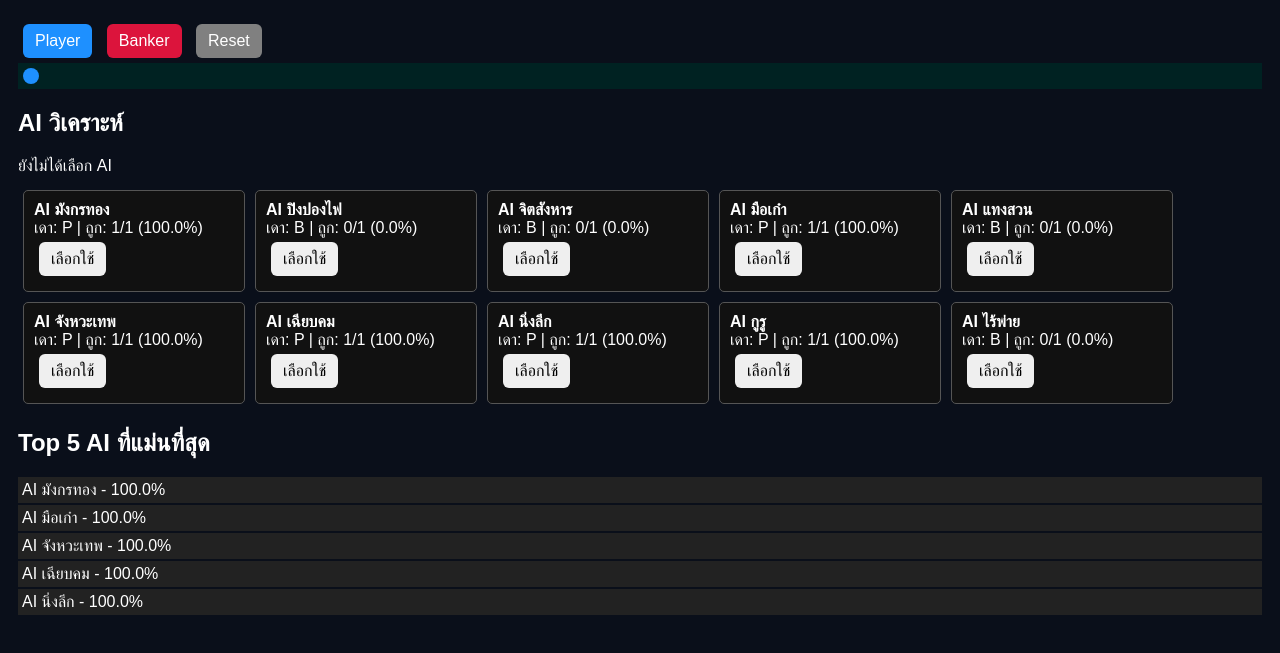
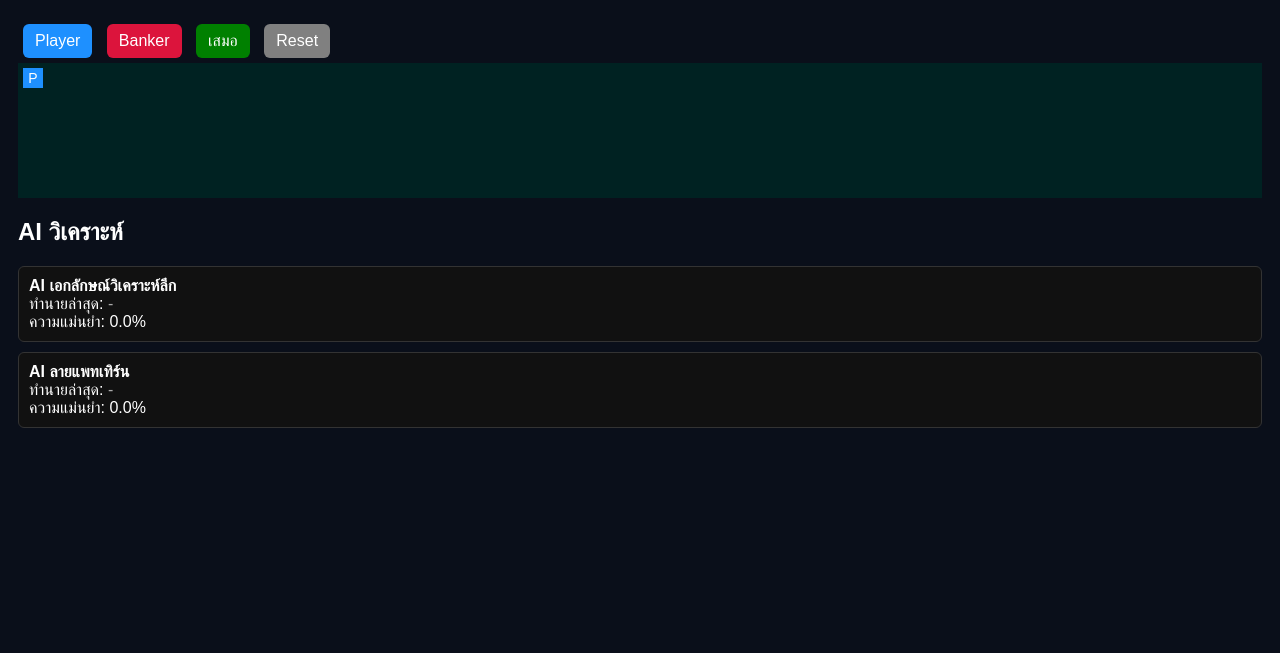
Before and after one commit to Aekkalak667/Ai-baccarat, a plain HTML site: page index.html in a window 1280 px wide. Both pictures are taken after a click on the button "Player". Shown: the part 79-732 px from the top of the page. Drawn offline with Linux system fonts and the light colour scheme.

Commit message:
Add files via upload

```diff
--- a/index.html
+++ b/index.html
@@ -10,41 +10,31 @@
     button { padding: 8px 12px; margin: 5px; border: none; border-radius: 6px; font-size: 16px; }
     .player { background: #1e90ff; color: white; }
     .banker { background: #dc143c; color: white; }
+    .tie { background: green; color: white; }
     .reset { background: gray; color: white; }
     #grid {
       display: grid;
-      grid-template-columns: repeat(40, 16px);
-      grid-auto-rows: 16px;
+      grid-template-rows: repeat(6, 20px);
+      grid-auto-flow: column;
+      grid-auto-columns: 20px;
       gap: 1px;
-      overflow-x: auto;
       background: #022;
       padding: 5px;
-      margin-bottom: 20px;
+      max-width: 100%;
+      overflow-x: auto;
     }
-    .circle {
-      width: 16px;
-      height: 16px;
-      border-radius: 50%;
+    .cell {
+      width: 20px;
+      height: 20px;
+      text-align: center;
+      line-height: 20px;
+      font-size: 14px;
     }
     .P { background: #1e90ff; }
     .B { background: #dc143c; }
-    .ai-box {
-      border: 1px solid #555;
-      padding: 10px;
-      margin: 5px;
-      background: #111;
-      border-radius: 5px;
-      width: 200px;
-    }
-    .ai-container {
-      display: flex;
-      flex-wrap: wrap;
-    }
-    .top5-item {
-      padding: 4px;
-      margin: 2px 0;
-      background: #222;
-    }
+    .T { background: green; }
+    .ai-section { margin-top: 20px; }
+    .ai-box { background: #111; padding: 10px; margin-bottom: 10px; border: 1px solid #333; border-radius: 6px; }
   </style>
 </head>
 <body>
@@ -52,151 +42,156 @@
   <div>
     <button class="player" onclick="addResult('P')">Player</button>
     <button class="banker" onclick="addResult('B')">Banker</button>
-    <button class="reset" onclick="resetGrid()">Reset</button>
+    <button class="tie" onclick="addResult('T')">เสมอ</button>
+    <button class="reset" onclick="resetGame()">Reset</button>
   </div>
 
   <div id="grid"></div>
 
-  <h2>AI วิเคราะห์</h2>
-  <div id="lockedAIBox" style="margin-bottom: 10px;">ยังไม่ได้เลือก AI</div>
-  <div class="ai-container" id="aiPanel"></div>
-
-  <h2>Top 5 AI ที่แม่นที่สุด</h2>
-  <div id="top5Panel"></div>
+  <div class="ai-section">
+    <h2>AI วิเคราะห์</h2>
+    <div id="aiList"></div>
+  </div>
 
   <script>
     let results = [];
-    const maxRows = 6;
-    let lockedAI = null;
+    let cwHistory = [];
 
-    const aiList = [
-      { name: "AI มังกรทอง", logic: 0, total: 0, correct: 0, lastGuess: null },
-      { name: "AI ปิงปองไฟ", logic: 1, total: 0, correct: 0, lastGuess: null },
-      { name: "AI จิตสังหาร", logic: 2, total: 0, correct: 0, lastGuess: null },
-      { name: "AI มือเก๋า", logic: 3, total: 0, correct: 0, lastGuess: null },
-      { name: "AI แทงสวน", logic: 1, total: 0, correct: 0, lastGuess: null },
-      { name: "AI จังหวะเทพ", logic: 4, total: 0, correct: 0, lastGuess: null },
-      { name: "AI เฉียบคม", logic: 0, total: 0, correct: 0, lastGuess: null },
-      { name: "AI นิ่งลึก", logic: 3, total: 0, correct: 0, lastGuess: null },
-      { name: "AI กูรู", logic: 4, total: 0, correct: 0, lastGuess: null },
-      { name: "AI ไร้พ่าย", logic: 2, total: 0, correct: 0, lastGuess: null }
-    ];
+    const aiStats = {
+      deepAI: { name: "AI เอกลักษณ์วิเคราะห์ลึก", correct: 0, total: 0, prediction: null },
+      patternAI: { name: "AI ลายแพทเทิร์น", correct: 0, total: 0, prediction: null }
+    };
 
-    function renderGrid() {
+    function updateGrid() {
       const grid = document.getElementById("grid");
       grid.innerHTML = "";
-      let col = 0, row = 0;
-      for (let i = 0; i < results.length; i++) {
-        const div = document.createElement("div");
-        div.className = "circle " + results[i];
-        div.style.gridColumn = col + 1;
-        div.style.gridRow = row + 1;
-        grid.appendChild(div);
 
-        if (i > 0 && results[i] === results[i - 1]) {
-          if (row < maxRows - 1) {
-            row++;
-          } else {
-            col++;
-            row = 0;
+      const displayResults = results.filter(r => ['P', 'B', 'T'].includes(r));
+      const maxRows = 6;
+      const columns = Math.ceil(displayResults.length / maxRows);
+
+      for (let col = 0; col < columns; col++) {
+        for (let row = 0; row < maxRows; row++) {
+          const index = col * maxRows + row;
+          const result = displayResults[index];
+          const cell = document.createElement("div");
+          cell.className = "cell";
+          if (result) {
+            cell.classList.add(result);
+            cell.textContent = result;
           }
-        } else {
-          col++;
-          row = 0;
+          grid.appendChild(cell);
         }
       }
     }
 
     function addResult(result) {
       results.push(result);
-      runAI(result);
-      renderGrid();
+      updateGrid();
+
+      if (['P', 'B'].includes(result)) {
+        runAI(result);
+      }
+
+      updateAIUI();
     }
 
-    function resetGrid() {
+    function resetGame() {
       results = [];
-      aiList.forEach(ai => {
-        ai.total = 0;
-        ai.correct = 0;
-        ai.lastGuess = null;
-      });
-      lockedAI = null;
-      document.getElementById("lockedAIBox").innerText = "ยังไม่ได้เลือก AI";
-      renderGrid();
-      renderAIs();
+      cwHistory = [];
+      for (let aiKey in aiStats) {
+        aiStats[aiKey].correct = 0;
+        aiStats[aiKey].total = 0;
+        aiStats[aiKey].prediction = null;
+      }
+      updateGrid();
+      updateAIUI();
     }
 
-    function runAI(actual) {
-      aiList.forEach(ai => {
-        let guess = predict(ai.logic);
-        ai.lastGuess = guess;
-        ai.total++;
-        if (guess === actual) ai.correct++;
-      });
-      renderAIs();
-    }
+    function runAI(actualResult) {
+      const filtered = results.filter(r => r === 'P' || r === 'B');
+      const last3 = filtered.slice(-4, -1).join(',');
 
-    function predict(type) {
-      if (results.length === 0) return Math.random() < 0.5 ? "P" : "B";
-      if (type === 0) return results[results.length - 1]; // มังกร
-      if (type === 1) return results[results.length - 1] === "P" ? "B" : "P"; // ปิงปอง
-      if (type === 2) return Math.random() < 0.5 ? "P" : "B"; // สุ่ม
-      if (type === 3) { // ตามสถิติรวม
-        const pCount = results.filter(r => r === "P").length;
-        const bCount = results.filter(r => r === "B").length;
-        return pCount > bCount ? "P" : "B";
+      // === AI 1: วิเคราะห์ P/B ตามแพทเทิร์น ===
+      let patternCounts = {};
+      for (let i = 0; i < filtered.length - 3; i++) {
+        const pattern = filtered.slice(i, i + 3).join(',');
+        const follow = filtered[i + 3];
+        if (!patternCounts[pattern]) patternCounts[pattern] = { P: 0, B: 0 };
+        if (['P', 'B'].includes(follow)) patternCounts[pattern][follow]++;
       }
-      if (type === 4) { // ตามแพทเทิร์น 3 ตัวหลัง
-        if (results.length < 3) return "P";
-        const pattern = results.slice(-3).join("");
-        return pattern === "PPP" ? "B" : "P";
+
+      let prediction1 = null;
+      if (patternCounts[last3]) {
+        const counts = patternCounts[last3];
+        prediction1 = counts.P > counts.B ? 'P' : 'B';
+      }
+
+      aiStats.deepAI.prediction = prediction1;
+      let cw = null;
+      if (prediction1) {
+        cw = prediction1 === actualResult ? 'C' : 'W';
+        if (cw === 'C') aiStats.deepAI.correct++;
+        aiStats.deepAI.total++;
+        cwHistory.push(cw);
+      }
+
+      // === AI 2: วิเคราะห์จาก C/W ===
+      const lastCW = cwHistory.slice(-3).join('');
+      let cwPatternCounts = {};
+      for (let i = 0; i < cwHistory.length - 3; i++) {
+        const pattern = cwHistory.slice(i, i + 3).join('');
+        const follow = cwHistory[i + 3];
+        if (!cwPatternCounts[pattern]) cwPatternCounts[pattern] = { C: 0, W: 0 };
+        if (['C', 'W'].includes(follow)) cwPatternCounts[pattern][follow]++;
+      }
+
+      let prediction2 = null;
+      if (cwPatternCounts[lastCW]) {
+        const counts = cwPatternCounts[lastCW];
+        prediction2 = counts.C > counts.W ? 'C' : 'W';
+      }
+
+      aiStats.patternAI.prediction = prediction2;
+      if (prediction2 && cw) {
+        if (prediction2 === cw) aiStats.patternAI.correct++;
+        aiStats.patternAI.total++;
       }
     }
 
-    function renderAIs() {
-      const aiPanel = document.getElementById("aiPanel");
-      const top5Panel = document.getElementById("top5Panel");
-      aiPanel.innerHTML = "";
-      top5Panel.innerHTML = "";
+    function updateAIUI() {
+      const container = document.getElementById("aiList");
+      container.innerHTML = "";
 
-      aiList.forEach((ai, i) => {
-        const percent = ai.total > 0 ? ((ai.correct / ai.total) * 100).toFixed(1) : "-";
+      for (let key in aiStats) {
+        const ai = aiStats[key];
+        const percent = ai.total > 0 ? ((ai.correct / ai.total) * 100).toFixed(1) : '0.0';
         const box = document.createElement("div");
         box.className = "ai-box";
+
+        let displayPrediction = '-';
+        if (ai.prediction === 'P') displayPrediction = 'Player';
+        else if (ai.prediction === 'B') displayPrediction = 'Banker';
+        else if (ai.prediction === 'C') displayPrediction = 'Win';
+        else if (ai.prediction === 'W') displayPrediction = 'Lost';
+
+        let color = '#aaa';
+        if (ai.prediction === 'P') color = '#1e90ff';
+        else if (ai.prediction === 'B') color = '#dc143c';
+        else if (ai.prediction === 'C') color = '#0f0';
+        else if (ai.prediction === 'W') color = '#f00';
+
         box.innerHTML = `
           <strong>${ai.name}</strong><br>
-          เดา: ${ai.lastGuess || "-"} | ถูก: ${ai.correct}/${ai.total} (${percent}%)<br>
-          <button onclick="lockAI(${i})">เลือกใช้</button>
+          ทำนายล่าสุด: <span style="color: ${color};">${displayPrediction}</span><br>
+          ความแม่นยำ: ${percent}%
         `;
-        aiPanel.appendChild(box);
-      });
-
-      const sorted = [...aiList].sort((a, b) => {
-        const aPercent = a.total ? a.correct / a.total : 0;
-        const bPercent = b.total ? b.correct / b.total : 0;
-        return bPercent - aPercent;
-      }).slice(0, 5);
-
-      sorted.forEach(ai => {
-        const percent = ai.total > 0 ? ((ai.correct / ai.total) * 100).toFixed(1) : "-";
-        const div = document.createElement("div");
-        div.className = "top5-item";
-        div.textContent = `${ai.name} - ${percent}%`;
-        top5Panel.appendChild(div);
-      });
-
-      if (lockedAI !== null) {
-        document.getElementById("lockedAIBox").innerText = `กำลังใช้งาน: ${aiList[lockedAI].name}`;
+        container.appendChild(box);
       }
     }
 
-    function lockAI(index) {
-      lockedAI = index;
-      renderAIs();
-    }
-
-    renderGrid();
-    renderAIs();
+    updateGrid();
+    updateAIUI();
   </script>
 </body>
 </html>
```
